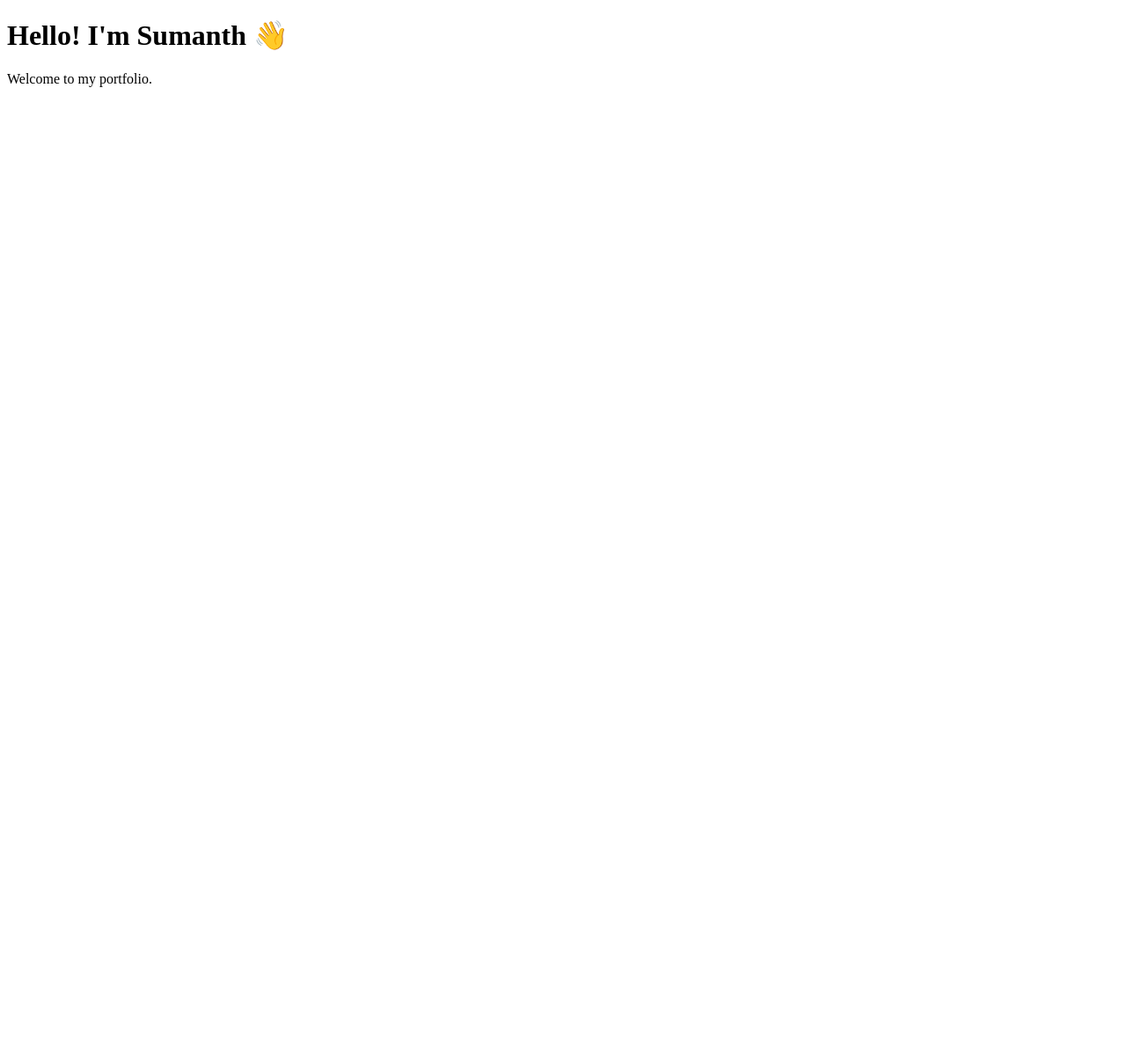
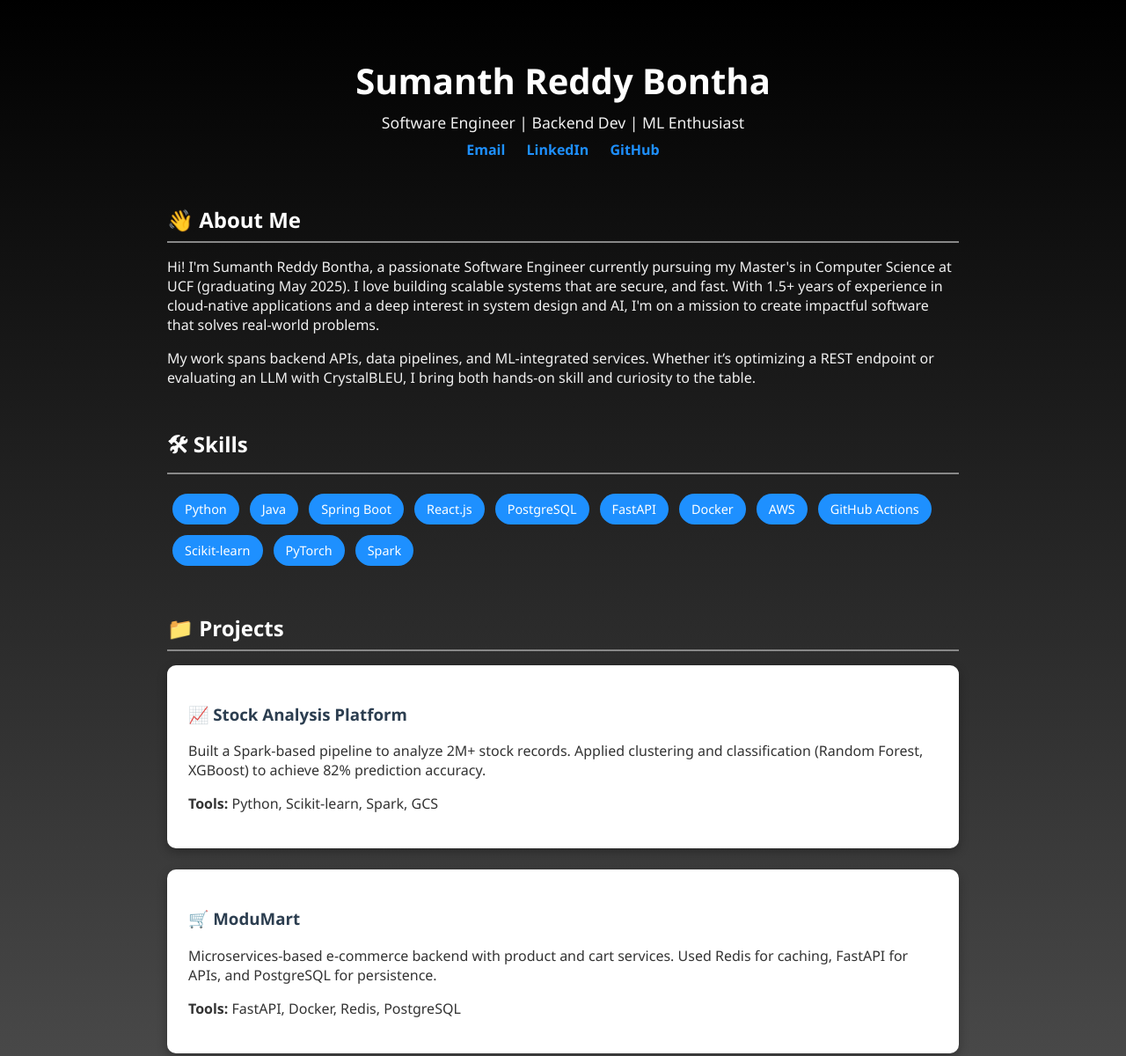
Before and after one commit to sumanthreddybontha/sumanth-portfolio, a plain HTML site: page index.html in a window 1280 px wide. Shown: the top 1200 px of the page at 88% size. Before the commit the page ends 800 px from the top, so only its background shows below. Drawn offline with Linux system fonts and the light colour scheme.

Commit message:
Updated portfolio

```diff
--- a/index.html
+++ b/index.html
@@ -1,13 +1,77 @@
-<!-- index.html -->
 <!DOCTYPE html>
 <html lang="en">
 <head>
   <meta charset="UTF-8" />
   <meta name="viewport" content="width=device-width, initial-scale=1.0"/>
   <title>Sumanth Reddy Bontha | Portfolio</title>
+  <link rel="stylesheet" href="style.css" />
 </head>
 <body>
-  <h1>Hello! I'm Sumanth 👋</h1>
-  <p>Welcome to my portfolio.</p>
+
+  <div class="container">
+    <header>
+      <h1>Sumanth Reddy Bontha</h1>
+      <p>Software Engineer | Backend Dev | ML Enthusiast</p>
+      <div class="links">
+        <a href="mailto:sumanthredddy.bontha@gmail.com">Email</a>
+        <a href="https://www.linkedin.com/in/sumanthreddybontha" target="_blank">LinkedIn</a>
+        <a href="https://github.com/sumanthreddybontha" target="_blank">GitHub</a>
+      </div>
+    </header>
+
+    <!-- 👋 Intro Section -->
+    <section>
+      <h2>👋 About Me</h2>
+      <p>
+        Hi! I'm Sumanth Reddy Bontha, a passionate Software Engineer currently pursuing my Master's in Computer Science at UCF (graduating May 2025).
+        I love building scalable systems that are secure, and fast. With 1.5+ years of experience in cloud-native applications and a deep interest in system design and AI,
+        I'm on a mission to create impactful software that solves real-world problems.
+      </p>
+      <p>
+        My work spans backend APIs, data pipelines, and ML-integrated services. Whether it’s optimizing a REST endpoint or evaluating an LLM with CrystalBLEU, I bring both hands-on skill and curiosity to the table.
+      </p>
+    </section>
+
+    <!-- 🛠 Skills -->
+    <section>
+      <h2>🛠 Skills</h2>
+      <ul class="skills">
+        <li>Python</li>
+        <li>Java</li>
+        <li>Spring Boot</li>
+        <li>React.js</li>
+        <li>PostgreSQL</li>
+        <li>FastAPI</li>
+        <li>Docker</li>
+        <li>AWS</li>
+        <li>GitHub Actions</li>
+        <li>Scikit-learn</li>
+        <li>PyTorch</li>
+        <li>Spark</li>
+      </ul>
+    </section>
+
+    <!-- 📁 Projects -->
+    <section>
+      <h2>📁 Projects</h2>
+
+      <div class="project">
+        <h3>📈 <a href="https://github.com/sumanthreddybontha/Stock-Recommendations" target="_blank">Stock Analysis Platform</a></h3>
+        <p>
+          Built a Spark-based pipeline to analyze 2M+ stock records. Applied clustering and classification (Random Forest, XGBoost) to achieve 82% prediction accuracy.
+        </p>
+        <p><strong>Tools:</strong> Python, Scikit-learn, Spark, GCS</p>
+      </div>
+
+      <div class="project">
+        <h3>🛒 <a href="https://github.com/sumanthreddybontha/modumart" target="_blank">ModuMart</a></h3>
+        <p>
+          Microservices-based e-commerce backend with product and cart services. Used Redis for caching, FastAPI for APIs, and PostgreSQL for persistence.
+        </p>
+        <p><strong>Tools:</strong> FastAPI, Docker, Redis, PostgreSQL</p>
+      </div>
+    </section>
+  </div>
+
 </body>
 </html>
--- /dev/null
+++ b/style.css
@@ -0,0 +1,83 @@
+/* style.css */
+body {
+    font-family: 'Segoe UI', Tahoma, Geneva, Verdana, sans-serif;
+    margin: 0;
+    padding: 0;
+    background: linear-gradient(to bottom, #000000, #4d4d4d);
+    color: #f1f1f1;
+  }
+
+  .container {
+    max-width: 900px;
+    margin: auto;
+    padding: 2rem;
+  }
+
+  header {
+    text-align: center;
+    padding: 2rem 1rem;
+  }
+
+  header h1 {
+    margin: 0;
+    font-size: 2.5rem;
+    color: #ffffff;
+  }
+
+  header p {
+    margin: 0.5rem 0;
+    font-size: 1.1rem;
+  }
+
+  .links a {
+    margin: 0 10px;
+    color: #1e90ff;
+    text-decoration: none;
+    font-weight: bold;
+  }
+
+  section {
+    margin-bottom: 3rem;
+  }
+
+  h2 {
+    border-bottom: 2px solid #888;
+    padding-bottom: 0.5rem;
+    margin-bottom: 1rem;
+    color: #ffffff;
+  }
+
+  .project {
+    background: #ffffff;
+    color: #333;
+    border-radius: 10px;
+    padding: 1.5rem;
+    margin-bottom: 1.5rem;
+    box-shadow: 0 4px 12px rgba(0, 0, 0, 0.3);
+    transition: transform 0.2s ease-in-out;
+  }
+
+  .project:hover {
+    transform: translateY(-5px);
+  }
+
+  .project h3 a {
+    text-decoration: none;
+    color: #2c3e50;
+  }
+
+  ul.skills {
+    list-style: none;
+    padding: 0;
+    display: flex;
+    flex-wrap: wrap;
+  }
+
+  ul.skills li {
+    background: #1e90ff;
+    color: white;
+    padding: 8px 14px;
+    border-radius: 20px;
+    margin: 6px;
+    font-size: 0.9rem;
+  }
```
